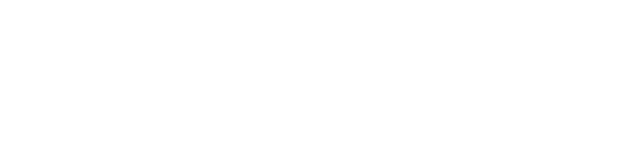
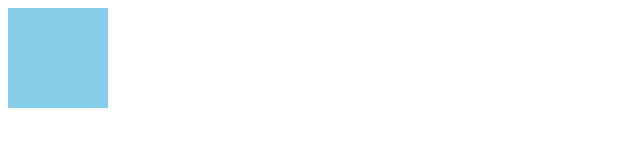
Before and after one commit to nizp007/smgui, a plain HTML site: page index.html in a window 1280 px wide. Shown: the whole page, without its empty margins (0-640 px from the left). Drawn offline with Linux system fonts and the light colour scheme.

Commit message:
nizp gui

```diff
--- a/index.html
+++ b/index.html
@@ -6,7 +6,11 @@
     <meta http-equiv="X-UA-Compatible" content="ie=edge">
     <title>Document</title>
 <style>
-
+#box {
+    width:100px;
+    height: 100px;
+    background:skyblue;
+}
 </style>
 </head>
 <body>
```
